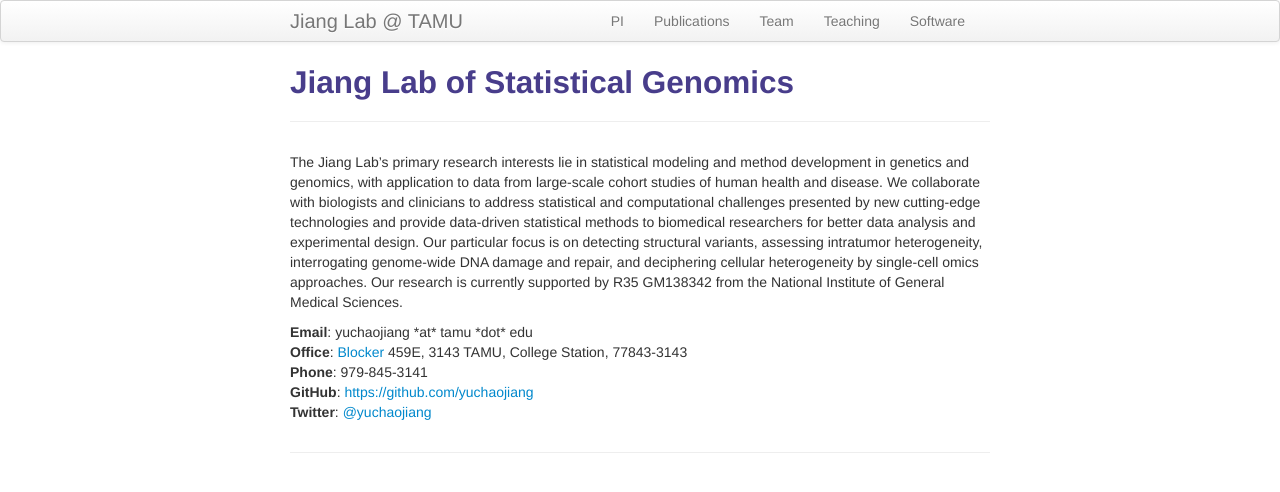
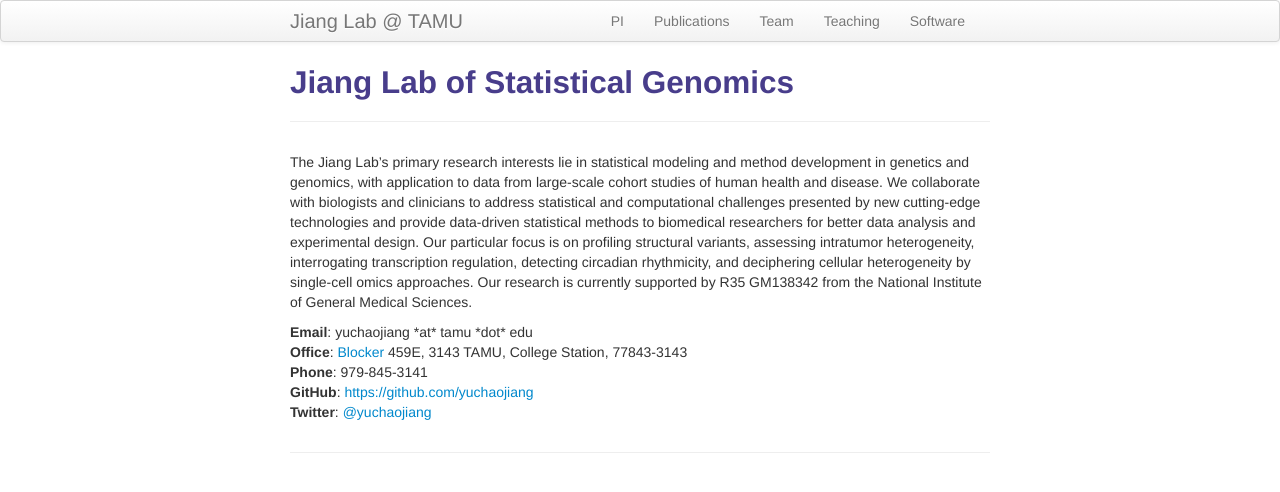
Before and after one commit to yuchaojiang/yuchaojiang.github.io, a Jekyll site: the page built from index.md, in a window 1280 px wide. Shown: the top 492 px of the page. Built offline with Jekyll 4.4.1, drawn with Linux system fonts in a browser that asks for light colours.

Commit message:
Update index.md

```diff
--- a/index.md
+++ b/index.md
@@ -3,7 +3,7 @@ layout: page
 title: Jiang Lab of Statistical Genomics
 ---
 
-The Jiang Lab’s primary research interests lie in statistical modeling and method development in genetics and genomics, with application to data from large-scale cohort studies of human health and disease. We collaborate with biologists and clinicians to address statistical and computational challenges presented by new cutting-edge technologies and provide data-driven statistical methods to biomedical researchers for better data analysis and experimental design. Our particular focus is on detecting structural variants, assessing intratumor heterogeneity, interrogating genome-wide DNA damage and repair, and deciphering cellular heterogeneity by single-cell omics approaches. Our research is currently supported by R35 GM138342 from the National Institute of General Medical Sciences.
+The Jiang Lab’s primary research interests lie in statistical modeling and method development in genetics and genomics, with application to data from large-scale cohort studies of human health and disease. We collaborate with biologists and clinicians to address statistical and computational challenges presented by new cutting-edge technologies and provide data-driven statistical methods to biomedical researchers for better data analysis and experimental design. Our particular focus is on profiling structural variants, assessing intratumor heterogeneity, interrogating transcription regulation, detecting circadian rhythmicity, and deciphering cellular heterogeneity by single-cell omics approaches. Our research is currently supported by R35 GM138342 from the National Institute of General Medical Sciences.
 
 <div class="container">
     <div class="row-fluid">
```
